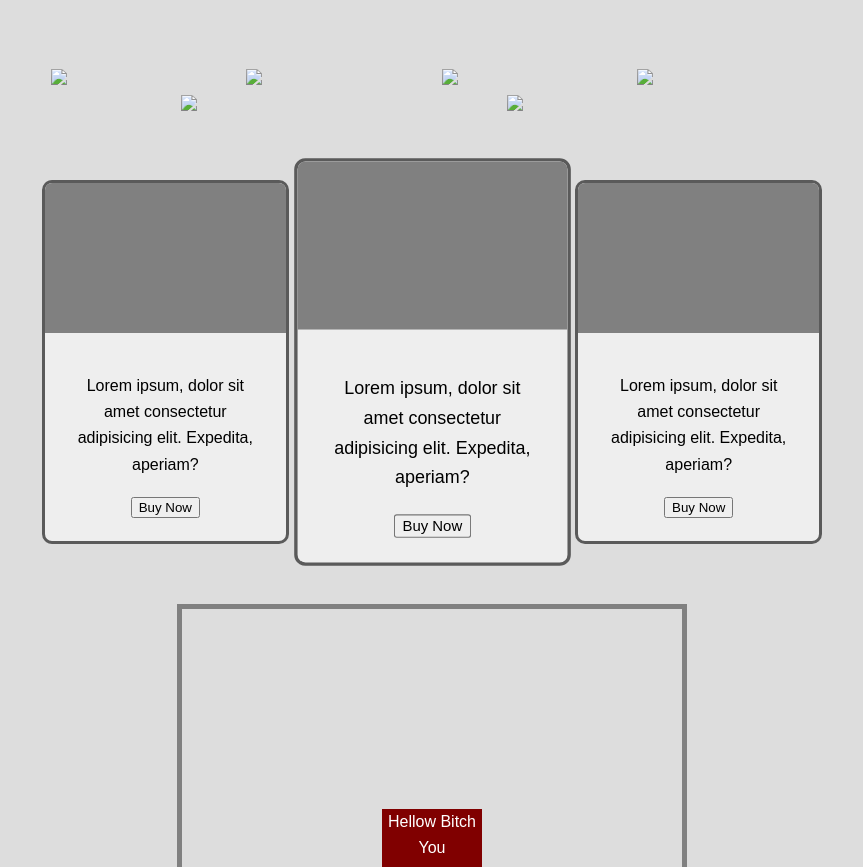
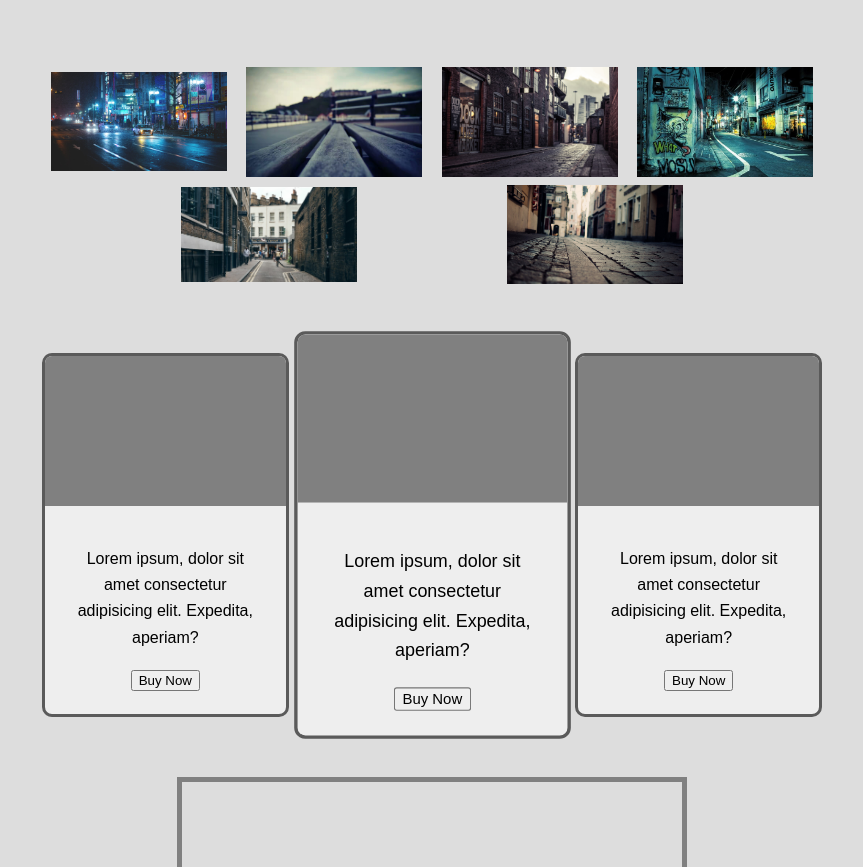
Before and after one commit to FandiRadjab/fandi-portfolio, a plain HTML site: page index.html in a window 1280 px wide. Shown: the part 897-1764 px from the top of the page, without its empty margins (208-1071 px from the left). Drawn offline with Linux system fonts and the light colour scheme.

Commit message:
Menghapus Direktori pada elemen gambar

```diff
--- a/index.html
+++ b/index.html
@@ -57,22 +57,22 @@
     <!-- Latihan 3 -->
 <div class="container-tiga">
     <div class="thumbnail">
-        <img src="../img/pic25.jpg">
+        <img src="pic25.jpg">
     </div>
     <div class="thumbnail">
-        <img src="../img/pic26.jpg">
+        <img src="pic26.jpg">
     </div>
     <div class="thumbnail">
-        <img src="../img/pic27.jpg">
+        <img src="pic27.jpg">
     </div>
     <div class="thumbnail">
-        <img src="../img/pic28.jpg">
+        <img src="pic28.jpg">
     </div>
     <div class="thumbnail">
-        <img src="../img/pic29.jpg">
+        <img src="pic29.jpg">
     </div>
     <div class="thumbnail">
-        <img src="../img/pic30.jpg">
+        <img src="pic30.jpg">
     </div>
 </div>
 <!-- Latihan 4 - Card -->
```
